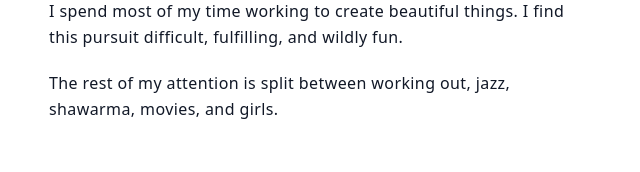
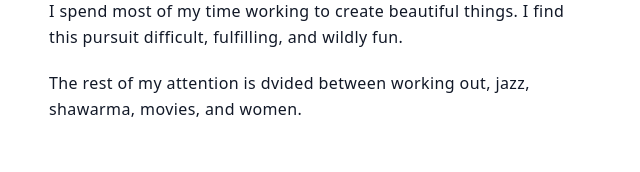
Before and after one commit to aliahunbaev/ahunbaev.com, a React (Vite) app: page / in a window 1280 px wide. Shown: the part 366-538 px from the top of the page, without its empty margins (319-959 px from the left). Built offline with nearby package versions, Linux system fonts and the light colour scheme.

Commit message:
girls -> women

```diff
--- a/src/App.jsx
+++ b/src/App.jsx
@@ -26,7 +26,7 @@ export default function App() {
           <p>I’m 18 now, and still think of myself that way.</p>
           <p>I’m currently studying Computer Science at NYU. It’s been my dream to move to New York since I was 15. Couldn’t be happier (or broker).</p>
           <p>I spend most of my time working to create beautiful things. I find this pursuit difficult, fulfilling, and wildly fun.</p>
-          <p>The rest of my attention is split between working out, jazz, shawarma, movies, and girls.</p>
+          <p>The rest of my attention is dvided between working out, jazz, shawarma, movies, and women.</p>
         </section>
 
         {/* Projects */}
```
